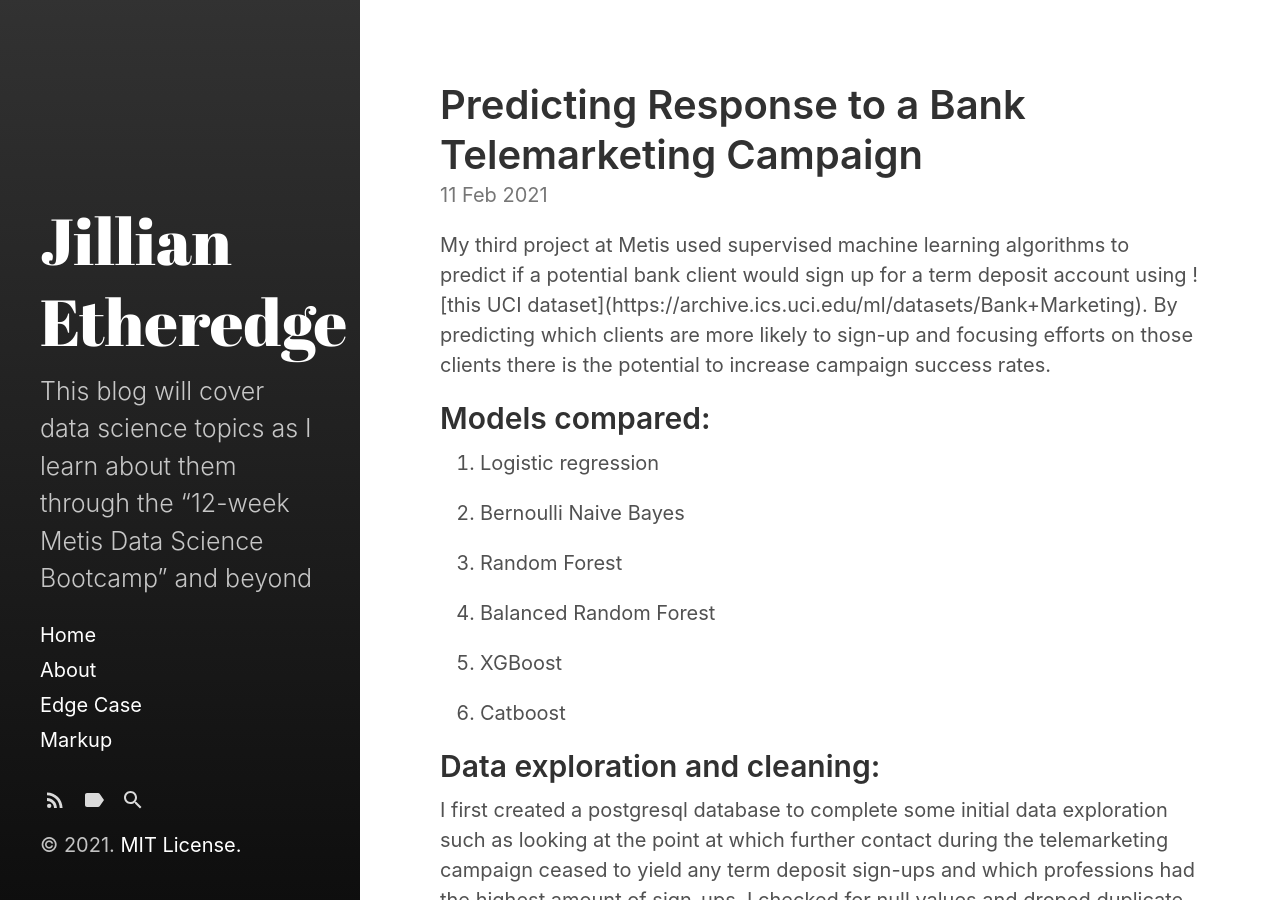
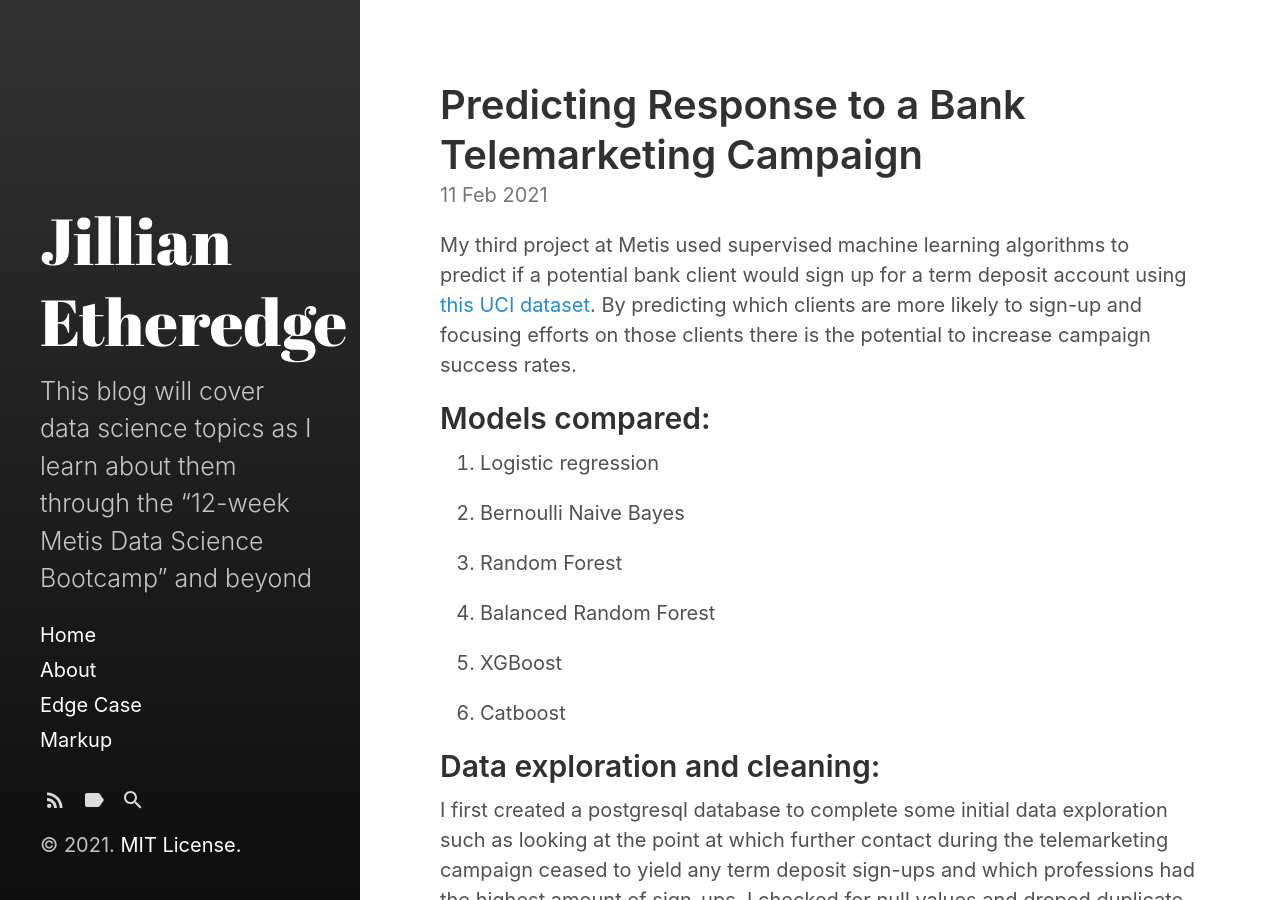
Before and after one commit to Jilliane1993/Jilliane1993.github.io, a Jekyll site: the page built from _posts/2021-02-11-Classification.md, in a window 1280 px wide and 900 px high. Built offline with Jekyll 4.4.1, drawn with Linux system fonts in a browser that asks for light colours.

Commit message:
Update 2021-02-11-Classification.md

```diff
--- a/_posts/2021-02-11-Classification.md
+++ b/_posts/2021-02-11-Classification.md
@@ -3,7 +3,7 @@ layout: post
 title: Predicting Response to a Bank Telemarketing Campaign
 ---
 
-<p>My third project at Metis used supervised machine learning algorithms to predict if a potential bank client would sign up for a term deposit account using ![this UCI dataset](https://archive.ics.uci.edu/ml/datasets/Bank+Marketing). By predicting which clients are more likely to sign-up and focusing efforts on those clients there is the potential to increase campaign success rates. </p>
+My third project at Metis used supervised machine learning algorithms to predict if a potential bank client would sign up for a term deposit account using [this UCI dataset](https://archive.ics.uci.edu/ml/datasets/Bank+Marketing). By predicting which clients are more likely to sign-up and focusing efforts on those clients there is the potential to increase campaign success rates.
 
 ## Models compared:
 
```
